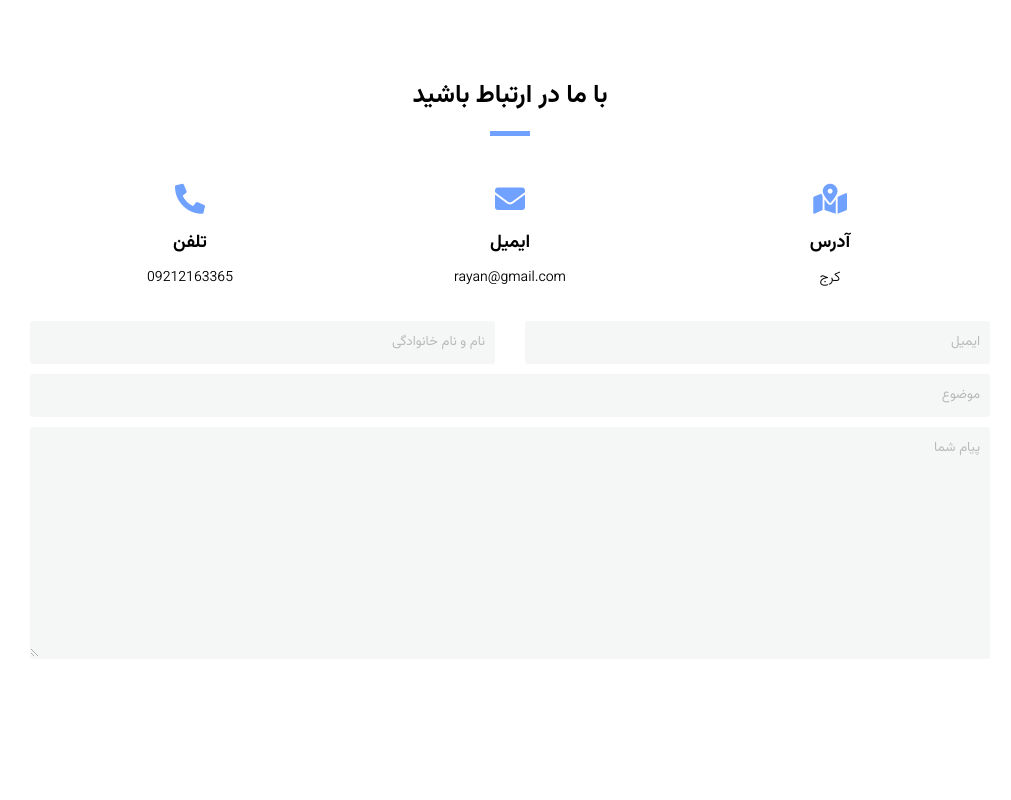
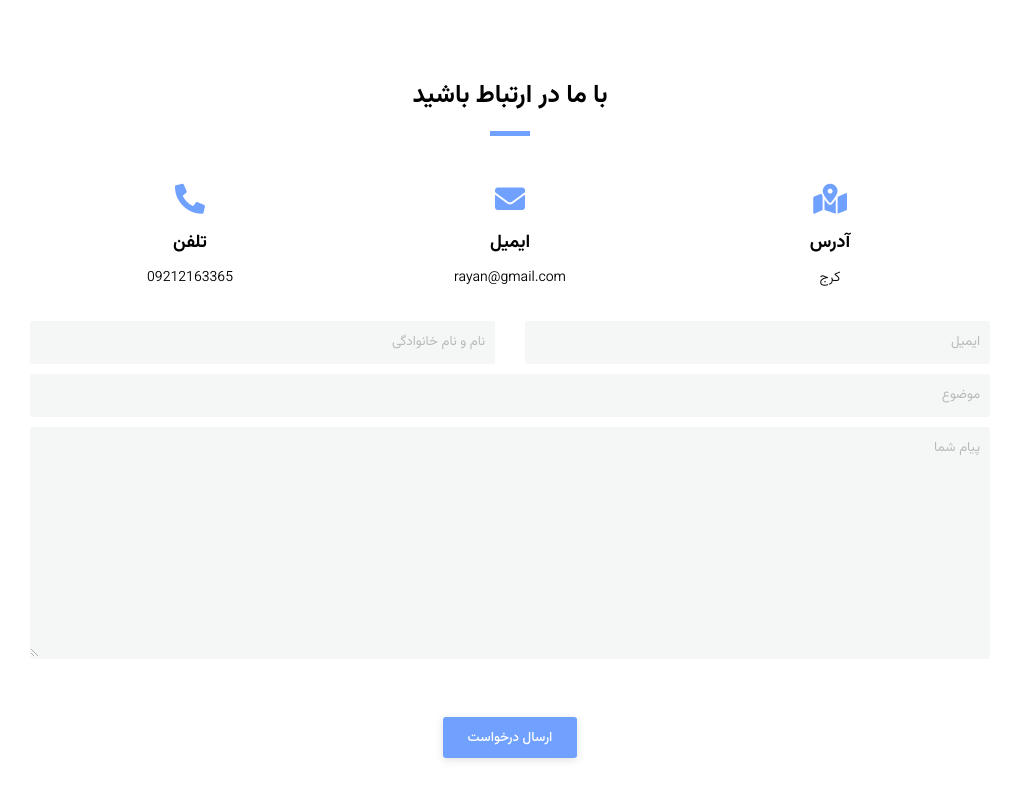
Before and after one commit to randomhex1998/logo_react, a React (Create React App) app: page / in a window 1280 px wide. Shown: the part 4629-5429 px from the top of the page, without its empty margins (130-1141 px from the left). Before the commit the page ends 5355 px from the top, so only its background shows below. Built offline with nearby package versions, Linux system fonts and the light colour scheme.

Commit message:
add-btn-to-form

```diff
--- a/src/components/Contact/Contact.scss
+++ b/src/components/Contact/Contact.scss
@@ -29,17 +29,22 @@
     }
 
     .main-form{
+        @include flexCenter;
+        flex-direction: column;
         margin-top: 2rem;
+
         .row{
+            width: 100%;
             flex-wrap: wrap;
             gap: 30px;
+
             @include XLarge{
                 gap: 0 !important;
             }
+
             .column{
                 @include XLarge{
                     flex: 0 0 100%;
-                }
                 }
             }
         }
@@ -75,4 +80,14 @@
             border-radius: 3px;
             direction: rtl;
         }
+
+        .btn{
+            background-color: $light-purple-color;
+            color: #fff;
+            margin-top: 3rem;
+            box-shadow: rgba(99, 99, 99, 0.2) 0px 2px 8px 0px;
         }
+    }
+
+
+}
--- a/src/components/Contact/ContactForm.jsx
+++ b/src/components/Contact/ContactForm.jsx
@@ -1,3 +1,5 @@
+import Button from "../../shared/Button";
+
 const ContactForm = () => {
     return(
         <form action="#" className="main-form">
@@ -11,6 +13,8 @@ const ContactForm = () => {
             </div>
                 <input type="text" className="inpt" placeholder="موضوع" />
                 <textarea rows="10" className="txtarea" placeholder="پیام شما"></textarea>
+
+            <Button btnClass="btn" btnTitle="ارسال درخواست"></Button>
         </form>
     )
 }
```
Lines whose indentation alone changed are shown as unchanged.
